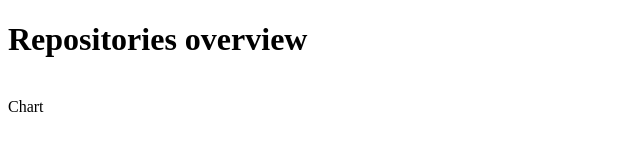
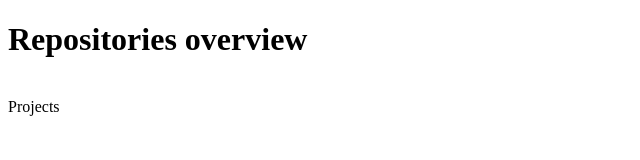
Before and after one commit to steima/version-control-pretty-print, a plain HTML site: page www/index.html in a window 1280 px wide. Shown: the full height of the page, 0-640 px from the left. Drawn offline with nearby package versions, Linux system fonts and the light colour scheme; no server answers.

Commit message:
Fixed in chart class

```diff
--- a/www/index.html
+++ b/www/index.html
@@ -13,7 +13,11 @@
 	<body>
 		<h1>Repositories overview</h1>
 		<div id="descriptionBlock">&nbsp;</div>
-		<div id="chart">Chart</div>
+		<div id="charts">
+			<div id="project-chart" class="chart">
+				<div class="title">Projects</div>
+			</div>
+		</div>
 		<div id="list">&nbsp;</div>
 		<div id="loading">Loading ....</div>
 		<div id="output">&nbsp;</div>
```
